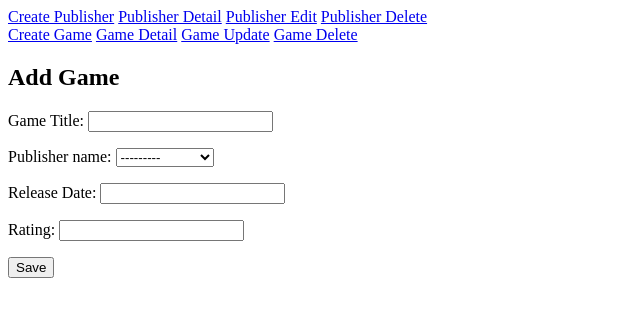
After one commit to Seferp/Gameweb, a Django app: page /hello/create-game in a window 1280 px wide. The commit adds this page. Shown: the top 317 px of the page, without its empty margins (0-640 px from the left). Run offline with Django 4.2, Linux system fonts and the light colour scheme; data comes from the database, SQL or seed files in the repository; both versions use the stored data as it was before the commit.

Commit message:
Create CRUD for GAME

```diff
--- /dev/null
+++ b/HelloWorld/hello_world/Templates/hello_world/create_game.html
@@ -0,0 +1,15 @@
+{% extends 'base.html' %}
+
+{% block title %}Create Game{% endblock %}
+
+{% block content %}
+<div class="container">
+    <form method="POST">
+        <h2>Add Game</h2>
+        {% csrf_token %}
+        {{ form.as_p }}
+        <button type="submit">Save</button>
+    </form>
+</div>
+
+{% endblock %}
--- a/HelloWorld/hello_world/Templates/hello_world/publisher_delete.html
+++ b/HelloWorld/hello_world/Templates/hello_world/publisher_delete.html
@@ -1,6 +1,6 @@
 {% extends 'base.html' %}
 
-{% block title %}Delete{% endblock %}
+{% block title %}{{ publisher.name }}{% endblock %}
 
 {% block content %}
     <div class="container">
@@ -11,4 +11,5 @@
             <button type="submit">Delete</button>
         </form>
   </div>
+
 {% endblock %}
--- a/HelloWorld/hello_world/Templates/hello_world/publisher_detail.html
+++ b/HelloWorld/hello_world/Templates/hello_world/publisher_detail.html
@@ -1,12 +1,10 @@
 {% extends 'base.html' %}
 
-{% block title %}Publisher Detail{% endblock %}
+{% block title %}{{ publisher.name }}{% endblock %}
 
 {% block content %}
     <h1>Publisher:</h1>
     <div class="container">
-      <h2>{{ publisher.title }}</h2>
-      <p>{{ publisher.body }}</p>
       <p>Publisher name: {{ publisher.name }}</p>
       <p>Publisher country: {{ publisher.country }}</p>
     </div>
--- a/HelloWorld/hello_world/forms.py
+++ b/HelloWorld/hello_world/forms.py
@@ -1,6 +1,6 @@
 from django import forms
 
-from .models import Category, Publisher
+from .models import Category, Publisher, Game
 
 class CreatePublisherForm(forms.ModelForm):
     class Meta:
@@ -13,8 +13,20 @@ class CreatePublisherForm(forms.ModelForm):
 
 class CategoryForm(forms.ModelForm):
     class Meta:
-        model: Category
+        model = Category
         exclude = ['id']
         labels = {
             'type': 'Category type'
         }
+
+class CreateGameForm(forms.ModelForm):
+    class Meta:
+        model = Game
+        exclude = ['id']
+        labels = {
+        "title": "Game Title",
+        "publisher": "Publisher name",
+        "release_date": "Release Date" ,
+        "rating": "Rating" ,
+        "image": "image"
+        }
--- a/HelloWorld/hello_world/models.py
+++ b/HelloWorld/hello_world/models.py
@@ -1,5 +1,6 @@
 from django.db import models
-from django.core.validators import MinLengthValidator, MaxLengthValidator
+from django.core.validators import MinLengthValidator, MaxLengthValidator, MinValueValidator, MaxValueValidator
+
 # Create your models here.
 
 # class User(models.Model):
@@ -30,8 +31,8 @@ class Game(models.Model):
     title = models.CharField(max_length=100)
     publisher = models.ForeignKey(Publisher, on_delete=models.SET_NULL, null=True,)
     release_date = models.DateField()
-    rating = models.FloatField()
-    image = models.ImageField()
+    rating = models.IntegerField(validators=[MinValueValidator(1), MaxValueValidator(5)])
+
 
     def __str__(self):
         return self.title
--- a/HelloWorld/hello_world/urls.py
+++ b/HelloWorld/hello_world/urls.py
@@ -4,7 +4,13 @@ from . import views
 urlpatterns = [
     path("", views.hello),
     path("create-publisher", views.CreatePublisherView.as_view(), name="create-publisher"),
-    path("<int:pk>/", views.PublisherDetail.as_view(), name="publisher-detail"),
-    path("<int:pk>/update", views.PublisherUpdate.as_view(), name="publisher-update"),
-    path("<int:pk>/delete", views.PublisherDelete.as_view(), name="publisher-delete"),
+    path("publisher-detail/<int:pk>", views.PublisherDetail.as_view(), name="publisher-detail"),
+    path("publisher-update/<int:pk>", views.PublisherUpdate.as_view(), name="publisher-update"),
+    path("publisher-delete/<int:pk>", views.PublisherDelete.as_view(), name="publisher-delete"),
+
+    path("create-game", views.CreateGameView.as_view(), name="create-game"),
+    path("game-detail/<int:pk>", views.GameDetailView.as_view(), name="game-detail"),
+    path("game-update/<int:pk>", views.GameUpdateVIew.as_view(), name="game-update"),
+    path("game-delete/<int:pk>", views.GameDeleteView.as_view(), name="game-delete"),
+
 ]
--- a/HelloWorld/hello_world/views.py
+++ b/HelloWorld/hello_world/views.py
@@ -1,5 +1,3 @@
-from logging import getLogger
-
 from django.urls import reverse_lazy
 from django.shortcuts import render
 from django.views.generic import CreateView, UpdateView, DeleteView, DetailView
@@ -7,13 +5,34 @@ from django.views.generic import CreateView, UpdateView, DeleteView, DetailView
 from . import models
 from . import forms
 from .models import Game, GameCategory, Category, Publisher
-from .forms import CreatePublisherForm, CategoryForm
+
 # Create your views here.
-
-
 
 def hello(request):
     return render(request, "hello_world/hello.html")
+
+class CreateGameView(CreateView):
+    model = Game
+    form_class = forms.CreateGameForm
+    template_name = 'hello_world/create_game.html'
+    success_url = reverse_lazy(hello)
+
+class GameDetailView(DeleteView):
+    model = Game
+    form_class = forms.CreateGameForm
+    template_name = "hello_world/game_detail.html"
+
+class GameUpdateVIew(UpdateView):
+    model = Game
+    template_name = 'hello_world/game_update.html'
+    fields = ["title", "publisher", "release_date"]
+    success_url = reverse_lazy(hello)
+
+class GameDeleteView(DeleteView):
+    model = Game
+    template_name = "hello_world/game_delete.html"
+    success_url = reverse_lazy(hello)
+
 
 class CreatePublisherView(CreateView):
     model = Publisher
--- a/HelloWorld/templates/base.html
+++ b/HelloWorld/templates/base.html
@@ -8,10 +8,18 @@
     <title>{% block title %}{% endblock %}</title>
 </head>
 <body>
-    <a href="{% url 'create-publisher' %}">Create Publisher</a>
-    <a href="{% url 'publisher-detail' 1 %}">Publisher Detail</a>
-    <a href="{% url 'publisher-update' 1 %}">Publisher Edit</a>
-    <a href="{% url 'publisher-delete' 1 %}">Publisher Delete</a>
+    <div>
+        <a href="{% url 'create-publisher' %}">Create Publisher</a>
+        <a href="{% url 'publisher-detail' 1 %}">Publisher Detail</a>
+        <a href="{% url 'publisher-update' 1 %}">Publisher Edit</a>
+        <a href="{% url 'publisher-delete' 1 %}">Publisher Delete</a>
+    </div>
+    <div>
+        <a href="{% url 'create-game' %}">Create Game</a>
+        <a href="{% url 'game-detail' 1 %}">Game Detail</a>
+        <a href="{% url 'game-update' 1 %}">Game Update</a>
+        <a href="{% url 'game-delete' 1 %}">Game Delete</a>
+    </div>
     {% block content %}
 
     {% endblock %}
```
Also changed, not shown: HelloWorld/hello_world/Templates/hello_world/game_delete.html (added, +14 -0 lines), HelloWorld/hello_world/Templates/hello_world/game_detail.html (added, +10 -0 lines), HelloWorld/hello_world/Templates/hello_world/game_update.html (added, +14 -0 lines), HelloWorld/db.sqlite3, HelloWorld/hello_world/migrations/0002_remove_game_image.py (added), HelloWorld/hello_world/migrations/0003_alter_game_rating.py (added).
